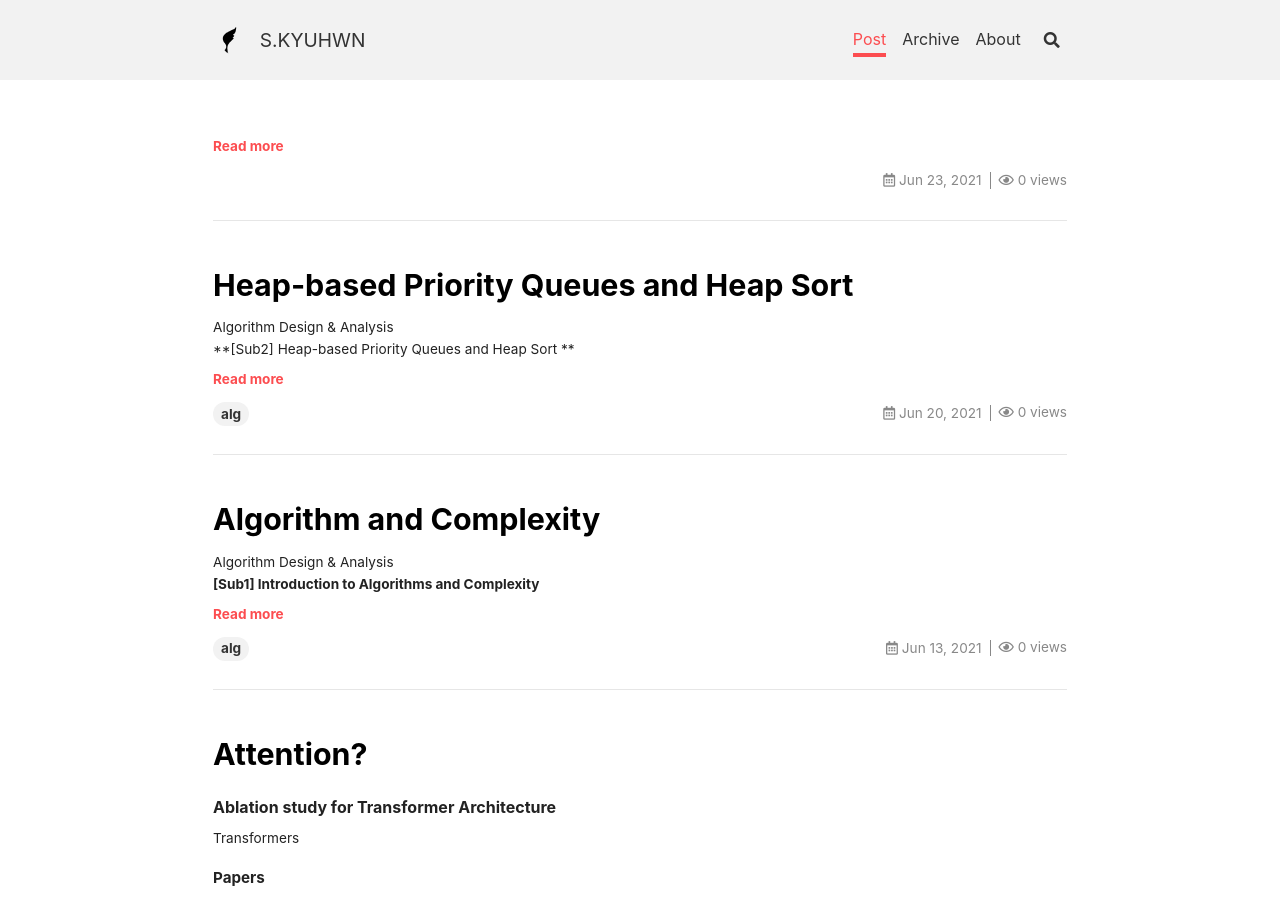
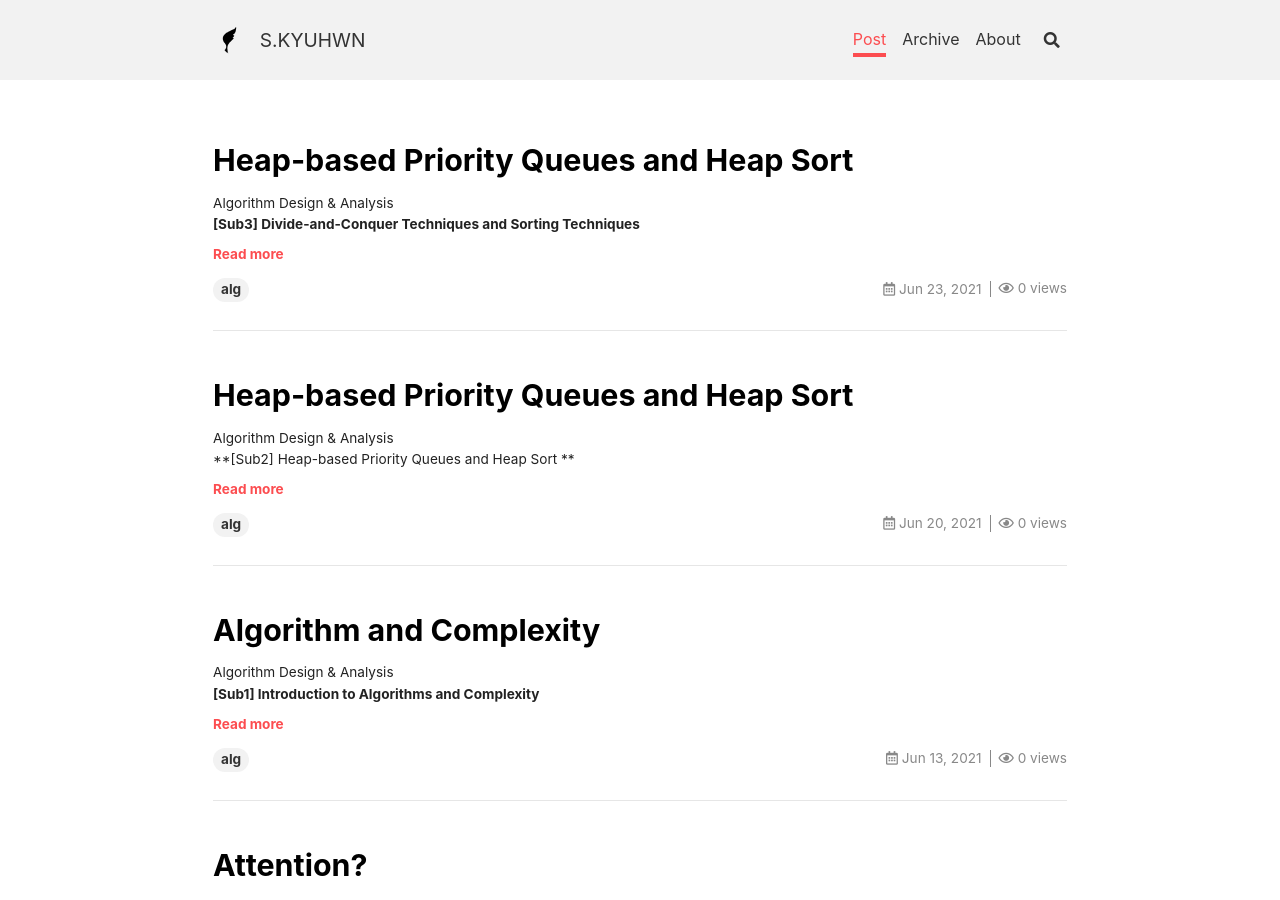
Before and after one commit to underthelights/previous, a Jekyll site: the page built from blog/index.html, in a window 1280 px wide and 900 px high. Built offline with Jekyll 4.4.1, drawn with Linux system fonts in a browser that asks for light colours; nearby versions of some CDN libraries; the list of posts is cut into pages by our own code; comment, search, counter and statistics services are not loaded.

Commit message:
Update 2021-06-23-sub3.md

```diff
--- a/_posts/alg/2021-06-23-sub3.md
+++ b/_posts/alg/2021-06-23-sub3.md
@@ -1,13 +1,12 @@
 ---
 layout: article
-title: [Sub3] Divide-and-Conquer Techniques and Sorting Techniques
+title: Heap-based Priority Queues and Heap Sort
 tags: alg
 category: alg
 picture_frame: shadow
 use_math: true
 
 ---
-
 Algorithm Design & Analysis
 **[Sub3] Divide-and-Conquer Techniques and Sorting Techniques**
 
```
